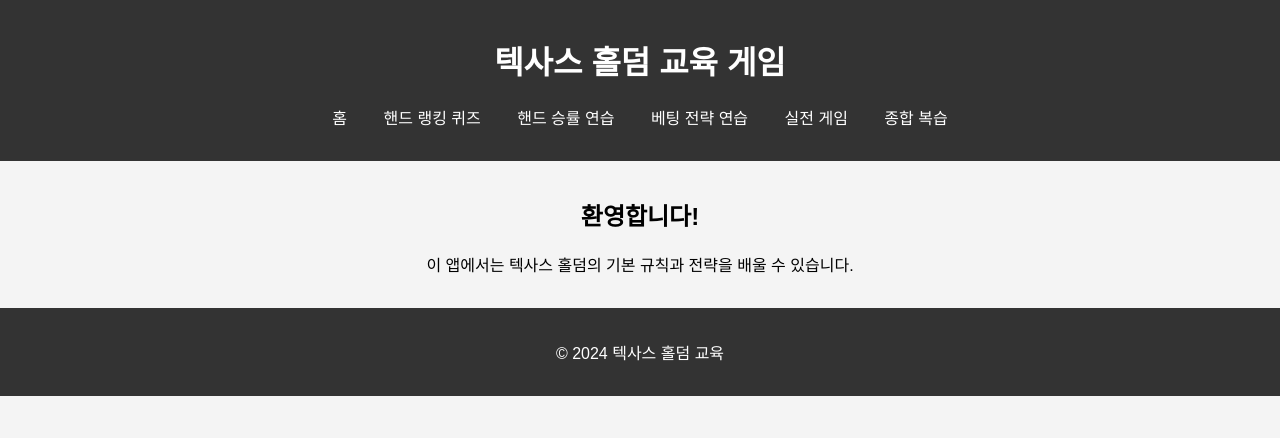
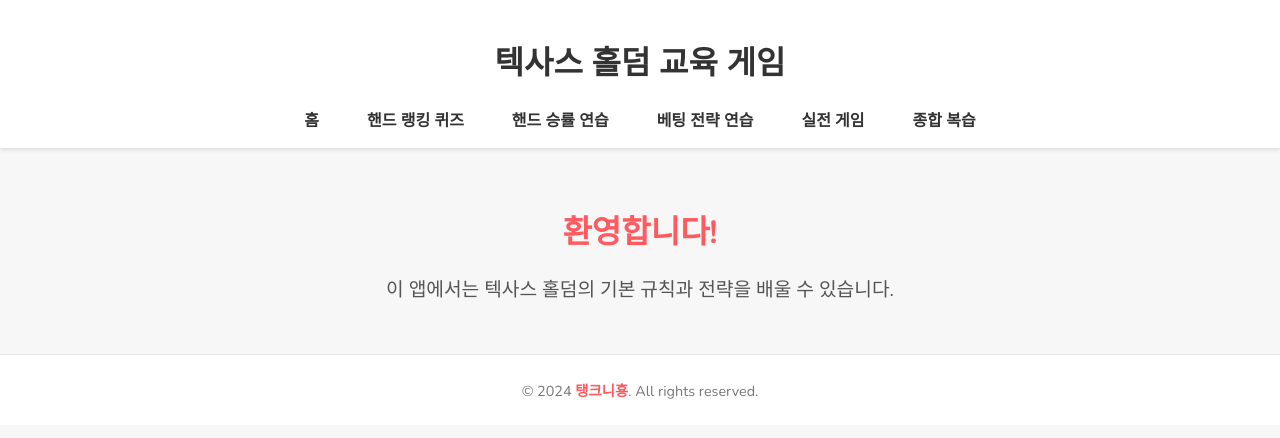
Before and after one commit to jestler/bokganji-wpt, a plain HTML site: page index.html in a window 1280 px wide. Drawn offline with nearby package versions, Linux system fonts and the light colour scheme.

Commit message:
Update index.html
에어비앤비 스타일로 변경

```diff
--- a/index.html
+++ b/index.html
@@ -4,46 +4,76 @@
     <meta charset="UTF-8">
     <meta name="viewport" content="width=device-width, initial-scale=1.0">
     <title>텍사스 홀덤 교육 게임</title>
+    <link href="https://fonts.googleapis.com/css2?family=Nunito:wght@300;400;600;700&display=swap" rel="stylesheet">
     <style>
         body {
-            font-family: Arial, sans-serif;
+            font-family: 'Nunito', sans-serif;
             margin: 0;
             padding: 0;
-            background-color: #f4f4f4;
+            background-color: #f7f7f7;
+            color: #333;
         }
 
         header {
-            background-color: #333;
-            color: #fff;
+            background-color: #fff;
+            color: #333;
             padding: 1rem;
             text-align: center;
+            box-shadow: 0 2px 4px rgba(0, 0, 0, 0.1);
         }
 
         nav ul {
             list-style-type: none;
             padding: 0;
+            margin: 0;
+            display: flex;
+            justify-content: center;
         }
 
         nav ul li {
-            display: inline;
-            margin: 0 1rem;
+            margin: 0 1.5rem;
         }
 
         nav ul li a {
-            color: #fff;
+            color: #333;
             text-decoration: none;
+            font-weight: 600;
         }
 
         main {
-            padding: 1rem;
+            padding: 2rem;
             text-align: center;
         }
 
+        h2 {
+            font-size: 2rem;
+            margin-bottom: 1rem;
+            color: #ff5a5f;
+        }
+
+        p {
+            font-size: 1.2rem;
+            color: #555;
+        }
+
         footer {
-            background-color: #333;
-            color: #fff;
-            padding: 1rem;
+            background-color: #fff;
+            color: #555;
+            padding: 1.5rem;
             text-align: center;
+            border-top: 1px solid #e6e6e6;
+        }
+
+        footer p {
+            margin: 0;
+            font-size: 0.9rem;
+            color: #777;
+        }
+
+        footer a {
+            color: #ff5a5f;
+            text-decoration: none;
+            font-weight: 600;
         }
     </style>
 </head>
@@ -66,7 +96,7 @@
         <p>이 앱에서는 텍사스 홀덤의 기본 규칙과 전략을 배울 수 있습니다.</p>
     </main>
     <footer>
-        <p>&copy; 2024 텍사스 홀덤 교육</p>
+        <p>&copy; 2024 <a href="#">탱크니횽</a>. All rights reserved.</p>
     </footer>
 </body>
 </html>
```
